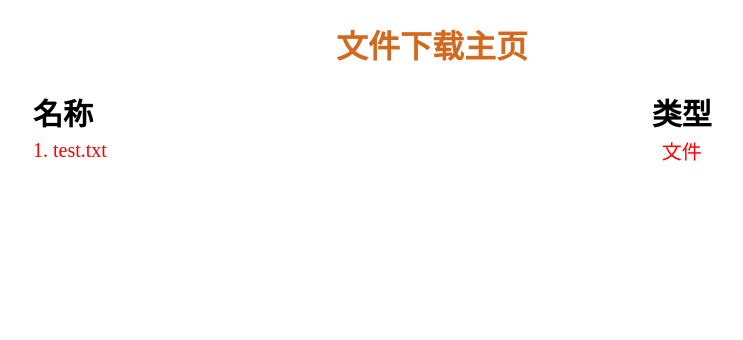
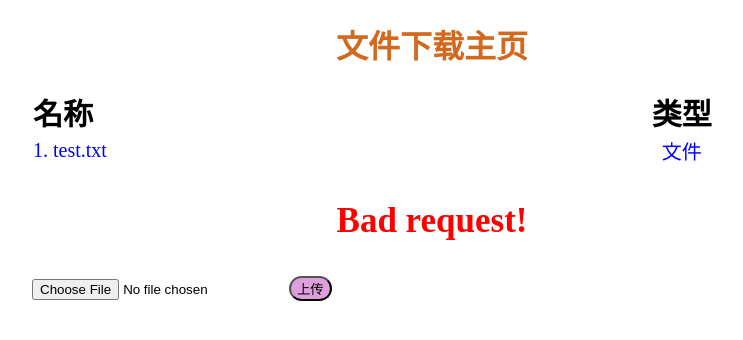
Before and after one commit to atsushinee/dlserver, a Flask app: a page that uses templates/index.html in a window 1280 px wide. Shown: the top 340 px of the page, without its empty margins (208-951 px from the left). Run offline with Flask 2, Linux system fonts and the light colour scheme.

Commit message:
add upload

```diff
--- a/app.py
+++ b/app.py
@@ -6,6 +6,8 @@ app = Flask(__name__)
 static = "./static/"
 
 SP = '''/'''
+spe_dir = 'lichun'
+key = 'lc'
 
 
 def isdir(path):
@@ -16,6 +18,10 @@ def pre(arr, s):
     return [s + x + '/' for x in arr]
 
 
+def to_redirect(msg, v=static):
+    return '/show?v=%s&msg=%s' % (v, msg)
+
+
 @app.route('/', methods=['GET', 'POST'])
 def index():
     return redirect('/show?v=' + static)
@@ -24,8 +30,12 @@ def index():
 @app.route('/show', methods=['GET', 'POST'])
 def show():
     v = request.args.get("v")
+    msg = request.args.get("msg")
+    if v is not None and spe_dir in v and request.args.get('key') != key:
+        return redirect(to_redirect('权限不足!'))
+
     if v is None or not v.startswith(static):
-        return redirect('/show?v=' + static)
+        return redirect(to_redirect("Bad request!"))
     if os.path.isdir(v):
         a = os.listdir(v)
         print(v)
@@ -36,10 +46,27 @@ def show():
             isdir=isdir,
             pre=SP.join(v.split(SP)[0:-2]) + SP,
             haspre=v != static,
-            pwd=SP.join(v.split(SP)[2:]))
+            pwd=SP.join(v.split(SP)[2:]),
+            v=v,
+            msg=msg)
     else:
         return v
 
 
+@app.route('/upload', methods=['POST'])
+def upload():
+    v = request.args["v"]
+    if request.method == 'POST':
+        f = request.files['file']
+        if f.filename == '':
+            return redirect(to_redirect('文件名不可为空!'))
+        f.save(v + f.filename)
+        if spe_dir in v:
+            return redirect(
+                to_redirect("文件[%s]上传成功!%s" % (f.filename, '&key=%s' % key), v))
+        else:
+            return redirect(to_redirect("文件[%s]上传成功!" % f.filename, v))
+
+
 if __name__ == '__main__':
     app.run(host='0.0.0.0', port=9996, threaded=True)
--- a/templates/index.html
+++ b/templates/index.html
@@ -48,11 +48,12 @@
         }
 
         .dir {
-            color: blue;
+            color:palevioletred;
+            font-weight: bold;
         }
 
         .file {
-            color: red;
+            color:blue;
         }
 
         .type {
@@ -89,11 +90,33 @@
 
         .pwd {
             font-size: 16px;
-            color: chartreuse;
+            color: firebrick;
         }
 
         .name {
             width: 500px;
+        }
+
+        .upload {
+            width: 100%;
+            text-align: left;
+        }
+
+        input[type="submit"] {
+            border-radius: 25px;
+            background: plum;
+        }
+
+        .msg {
+            width: 100%;
+            text-align: center;
+            font-size: 35px;
+            font-weight: bold;
+            color: red;
+            transition: 2s;
+        }
+        .msg:hover{
+            transform: rotate(360deg);
         }
     </style>
 </head>
@@ -138,7 +161,15 @@
     </table>
     {% else %}
     <p class="sorry">Sorry,There is nothing!</p>
-    {% endif %}
+    {% endif %} {% if msg %}
+    <p class="msg">{{msg}}</p>
+    {% endif%}
+    <div class="upload">
+        <form action="{{url_for('upload', v=v)}}" enctype="multipart/form-data" method="POST">
+            <input type="file" name="file">
+            <input type="submit" value="上传">
+        </form>
+    </div>
 </body>
 
 </html>
```
